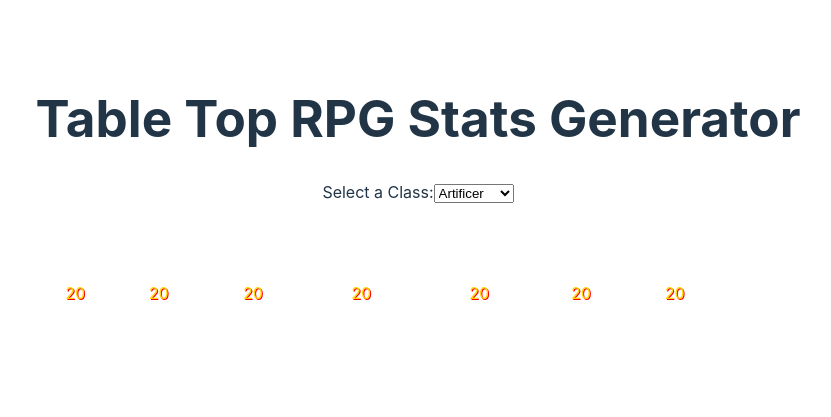
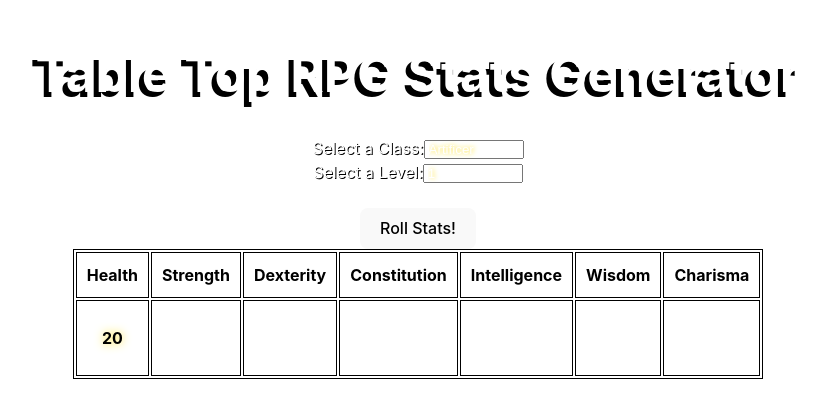
Before and after one commit to LoganMarrone/StatsGenerator, a React (Vite) app in the folder Stats-Generator/: page / in a window 1280 px wide. Shown: the part 205-622 px from the top of the page, without its empty margins (222-1053 px from the left). Built offline with nearby package versions, Linux system fonts and the light colour scheme.

Commit message:
Create Roll Mechanic for Stats and more!

```diff
--- a/Stats-Generator/src/App.css
+++ b/Stats-Generator/src/App.css
@@ -17,11 +17,20 @@
 .logo.react:hover {
   filter: drop-shadow(0 0 2em #61dafbaa);
 }
-
-.card {
-  padding: 2em;
+h1{
+  color: white;
+  text-shadow: -5px 5px black;
+  vertical-align: top;
 }
 
-.read-the-docs {
-  color: #888;
+label{
+  align-items: center;
+  color: white;
+  font-style: bold;
+  text-shadow: 1px 1px black;
 }
+select{
+  color: white;
+  text-shadow: 1px 0 5px #ffde21;
+  width: 100px;
+}
--- a/Stats-Generator/src/App.jsx
+++ b/Stats-Generator/src/App.jsx
@@ -4,14 +4,15 @@ import './Stats.jsx'
 import Stats from './Stats.jsx'
 
 function App() {
-  const [count, setCount] = useState(0)
+  const [classes, setClass] = useState("artificer");
+  const [levels, setLevel] = useState("1");
 
   return (
     <>
       <div>
       <h1>Table Top RPG Stats Generator</h1>
-      <label for="class">Select a Class:</label>
-      <select name="class" id="class">
+      <label htmlFor="class">Select a Class:</label>
+      <select name="class" id="class" value={classes} onChange={(e) => setClass(e.target.value)}>
         <option value="artificer">Artificer</option>
         <option value="barbarian">Barbarian</option>
         <option value="bard">Bard</option>
@@ -26,6 +27,30 @@ function App() {
         <option value="warlock">Warlock</option>
         <option value="wizard">Wizard</option>
       </select>
+      <br></br>
+      <label htmlFor="level">Select a Level:</label>
+      <select name="level" id="level" value={levels} onChange={(e) => setLevel(e.target.value)}>
+        <option value="1">1</option>
+        <option value="2">2</option>
+        <option value="3">3</option>
+        <option value="4">4</option>
+        <option value="5">5</option>
+        <option value="6">6</option>
+        <option value="7">7</option>
+        <option value="8">8</option>
+        <option value="9">9</option>
+        <option value="10">10</option>
+        <option value="11">11</option>
+        <option value="12">12</option>
+        <option value="13">13</option>
+        <option value="14">14</option>
+        <option value="15">15</option>
+        <option value="16">16</option>
+        <option value="17">17</option>
+        <option value="18">18</option>
+        <option value="19">19</option>
+        <option value="20">20</option>
+      </select>
       <Stats></Stats>
       </div>
     </>
--- a/Stats-Generator/src/Stats.css
+++ b/Stats-Generator/src/Stats.css
@@ -1,14 +1,16 @@
 table{
-    border: 1px solid white;
-    color: white;
+    border: 1px solid black;
+    color: black;
+    margin: auto;
 }
 th{
-    border: 1px solid white;
+    border: 1px solid black;
     padding: 10px;
 }
 td{
-    border: 1px solid white;
+    border: 1px solid black;
     padding: 25px;
-    text-shadow: 1px 1px red;
-    color: gold;
+    font-weight: bold;
+    text-shadow: 0px 0 10px #ffde21;
+    color: black;
 }
--- a/Stats-Generator/src/Stats.jsx
+++ b/Stats-Generator/src/Stats.jsx
@@ -1,7 +1,55 @@
 import './Stats.css'
+import React, { useState } from 'react';
 
 function Stats(){
+    const [strength, setStrength] = useState(null);
+        const [dexterity, setDexterity] = useState(null);
+        const [constitution, setConstitution] = useState(null);
+        const [intelligence, setIntelligence] = useState(null);
+        const [wisdom, setWisdom] = useState(null);
+        const [charisma, setCharisma] = useState(null);
+
+    const clearStats = () => {
+        setStrength(null);
+        setDexterity(null);
+        setConstitution(null);
+        setIntelligence(null);
+        setWisdom(null);
+        setCharisma(null);
+    }
+    const roll = () => {
+        const rolls = [];
+        for (let index = 0; index < 6; index++){
+            rolls.push(Math.floor(Math.random() * 6) + 1);
+        }
+        rolls.sort((a,b) => b - a);
+        const highest = rolls.slice(0,3);
+        let total = 0;
+        for (let index = 0; index < 3; index++){
+            total += highest[index];
+        }
+        return total;
+    }
+    const rollStats = () => {
+        clearStats();
+        const rollStrength = roll();
+        const rollDexterity = roll();
+        const rollConstitution = roll();
+        const rollIntelligence = roll();
+        const rollWisdom = roll();
+        const rollCharisma = roll();
+        setStrength([rollStrength]);
+        setDexterity([rollDexterity]);
+        setConstitution([rollConstitution]);
+        setIntelligence([rollIntelligence]);
+        setWisdom([rollWisdom]);
+        setCharisma([rollCharisma]);
+    };
+
     return(
+        <div>
+        <br></br>
+        <button onClick={rollStats}>Roll Stats!</button>
         <table>
             <thead>
                 <th>Health</th>
@@ -15,16 +63,17 @@ function Stats(){
             <tbody>
                 <tr>
                 <td>20</td>
-                <td>20</td>
-                <td>20</td>
-                <td>20</td>
-                <td>20</td>
-                <td>20</td>
-                <td>20</td>
+                <td>{strength}</td>
+                <td>{dexterity}</td>
+                <td>{constitution}</td>
+                <td>{intelligence}</td>
+                <td>{wisdom}</td>
+                <td>{charisma}</td>
                 </tr>
             </tbody>
         </table>
+        </div>
     )
 }
 
-export default Stats
+export default Stats;
```
